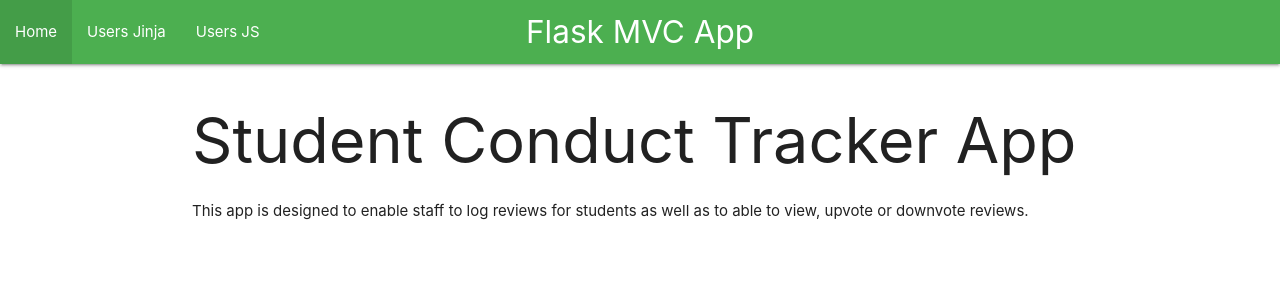
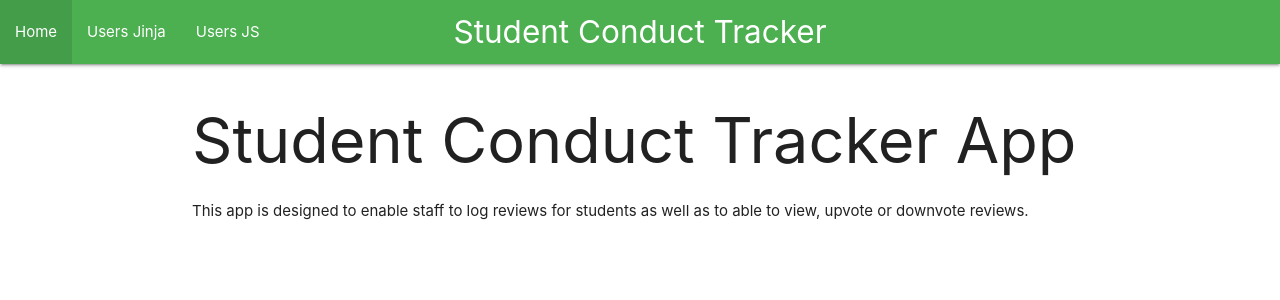
Before and after one commit to CASH-App1/StudentConductTracker, a Flask app: page / in a window 1280 px wide. Shown: the top 300 px of the page. Run offline with Flask 3, Linux system fonts and the light colour scheme.

Commit message:
html changes

```diff
--- a/App/templates/index.html
+++ b/App/templates/index.html
@@ -1,6 +1,6 @@
 {% extends "layout.html" %}
 {% block title %}Student Conduct Tracker{% endblock %}
-{% block page %}Flask MVC App{% endblock %}
+{% block page %}Student Conduct Tracker{% endblock %}
 
 {{ super() }}
 
```
